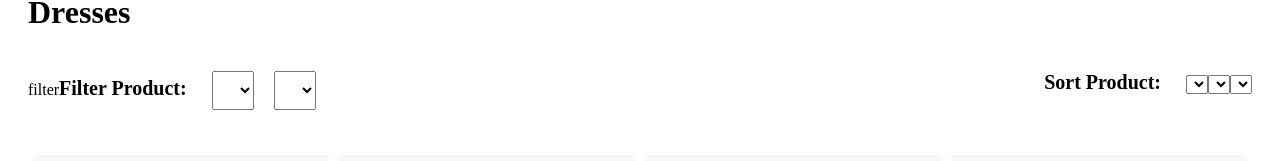
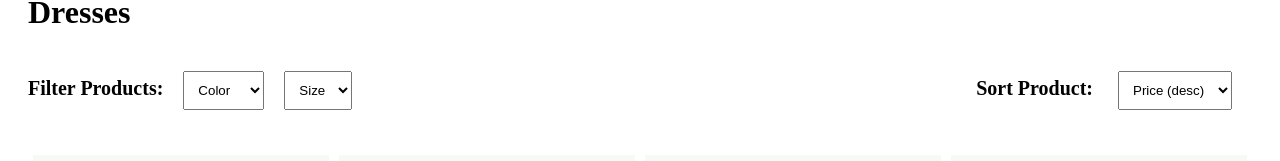
Before and after one commit to abdulai1sow/online-store, a React (Create React App) app: page / in a window 1280 px wide. Shown: the part 154-315 px from the top of the page. Built offline with nearby package versions, Linux system fonts and the light colour scheme.

Commit message:
product filter

```diff
--- a/src/pages/ProductList.js
+++ b/src/pages/ProductList.js
@@ -4,8 +4,10 @@ import Announcement from '../components/Announcement'
 import Products from '../components/Products'
 import Newsletter from '../components/Newsletter'
 import Footer from '../components/Footer'
+import { mobile } from '../responsive'
 
-  const Container = styled.div``
+const Container = styled.div``
+
 const Title = styled.h1`
     margin: 20px;
   `
@@ -15,53 +17,64 @@ const FilterContainer = styled.div`
   `
 const Filter = styled.div`
     margin: 20px;
+    ${mobile({ width: "0px 20px", display: "flex", flexDirection: "column" })}
+
   `
 const FilterText = styled.span`
   font-size: 20px;
   font-weight: 600;
   margin-right: 20px;
+  ${mobile({ marginRight: '0px' })}
 `
 const Select = styled.select`
   padding: 10px;
   margin-right: 20px;
+  ${mobile({ margin: '10px 0px' })}
 `
-const Option = styled.select``
+const Option = styled.option``
 
 
- const ProductList = () => {
+const ProductList = () => {
   return (
     <Container>
       <Navbar />
       <Announcement />
       <Title>Dresses</Title>
       <FilterContainer>
-        <Filter> filter
-          <FilterText>Filter Product: </FilterText>
+        <Filter>
+          <FilterText>Filter Products:</FilterText>
           <Select>
-            <Option disabled selected>Color</Option>
-            <Option> White</Option>
-            <Option> Black</Option>
-            <Option> Red</Option>
-            <Option> Blue</Option>
-            <Option> Yellow</Option>
-            <Option> Green</Option>
+            <Option disabled selected>
+              Color
+            </Option>
+            <Option>White</Option>
+            <Option>Black</Option>
+            <Option>Red</Option>
+            <Option>Blue</Option>
+            <Option>Yellow</Option>
+            <Option>Green</Option>
           </Select>
           <Select>
-            <Option> XS</Option>
-            <Option> S</Option>
-            <Option> M</Option>
-            <Option> L</Option>
-            <Option> XL</Option>
+            <Option disabled selected>
+              Size
+            </Option>
+            <Option>XS</Option>
+            <Option>S</Option>
+            <Option>M</Option>
+            <Option>L</Option>
+            <Option>XL</Option>
           </Select>
         </Filter>
 
         <Filter>
           <FilterText>Sort Product: </FilterText>
-          <Option selected>Newest</Option>
-          <Option selected>Price (asc)</Option>
-          <Option selected>Price (desc)</Option>
+          <Select>
+            <Option selected>Newest</Option>
+            <Option selected>Price (asc)</Option>
+            <Option selected>Price (desc)</Option>
+          </Select>
+        </Filter>
 
-        </Filter>
       </FilterContainer>
       <Products />
       <Newsletter />
```
Also changed, not shown: src/pages/Product.js (added, +13 -0 lines).
